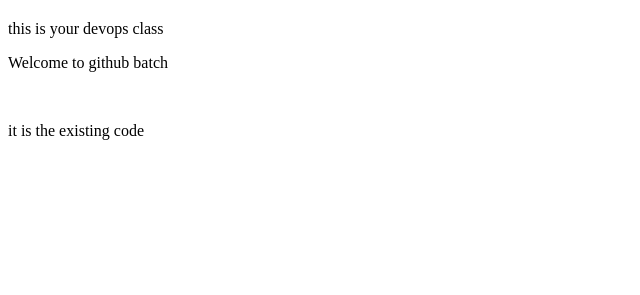
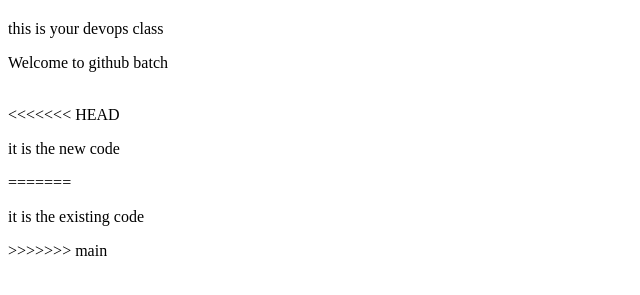
Before and after one commit to keshavpola-git/web_project, a plain HTML site: page index.html in a window 1280 px wide. Shown: the part 49-344 px from the top of the page, without its empty margins (0-640 px from the left). Drawn offline with Linux system fonts and the light colour scheme.

```diff
--- a/index.html
+++ b/index.html
@@ -13,6 +13,10 @@ p{
 	<h1>Hello Student</h1>
 	<p>this is your devops class</p>
 	<p> Welcome to github batch</p><br>
+<<<<<<< HEAD
+	<p>it is the new code</p>
+=======
 	<p>it is the existing code</p>
+>>>>>>> main
 </body>
 </html>
```
